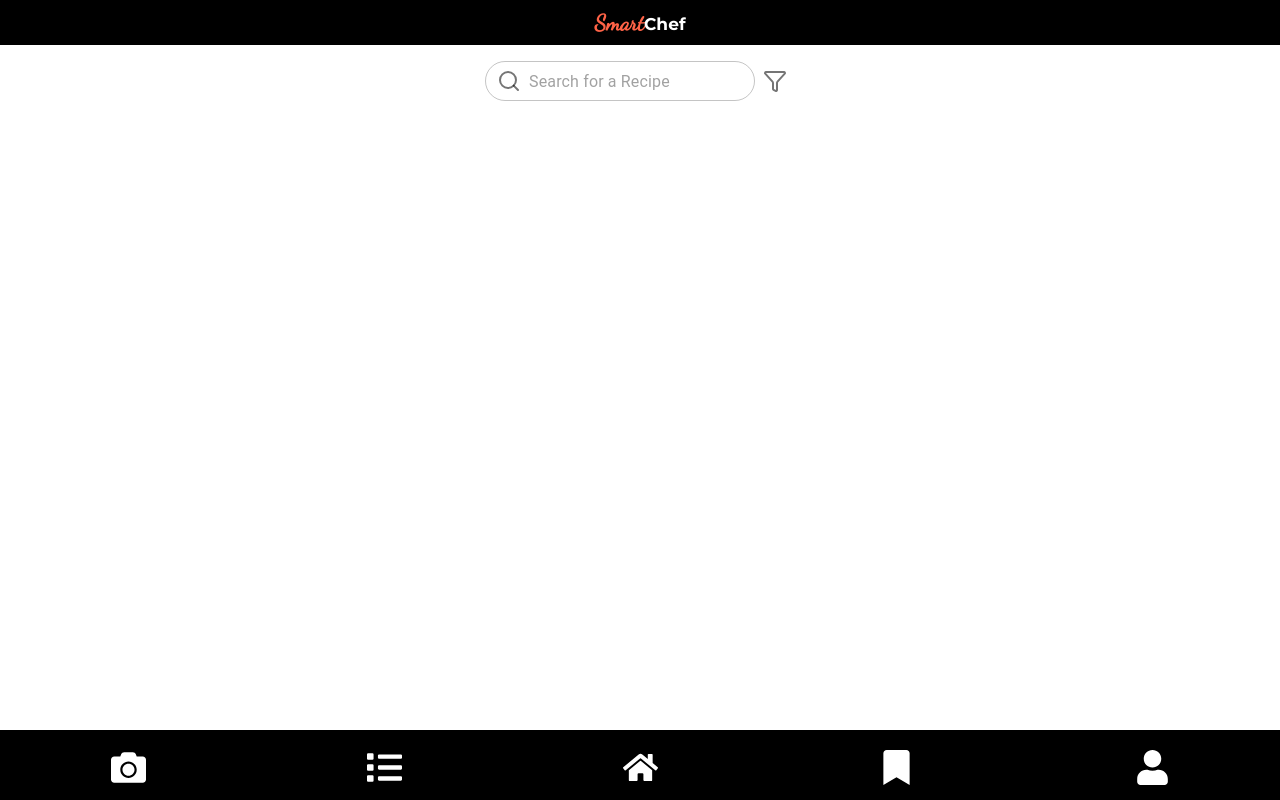
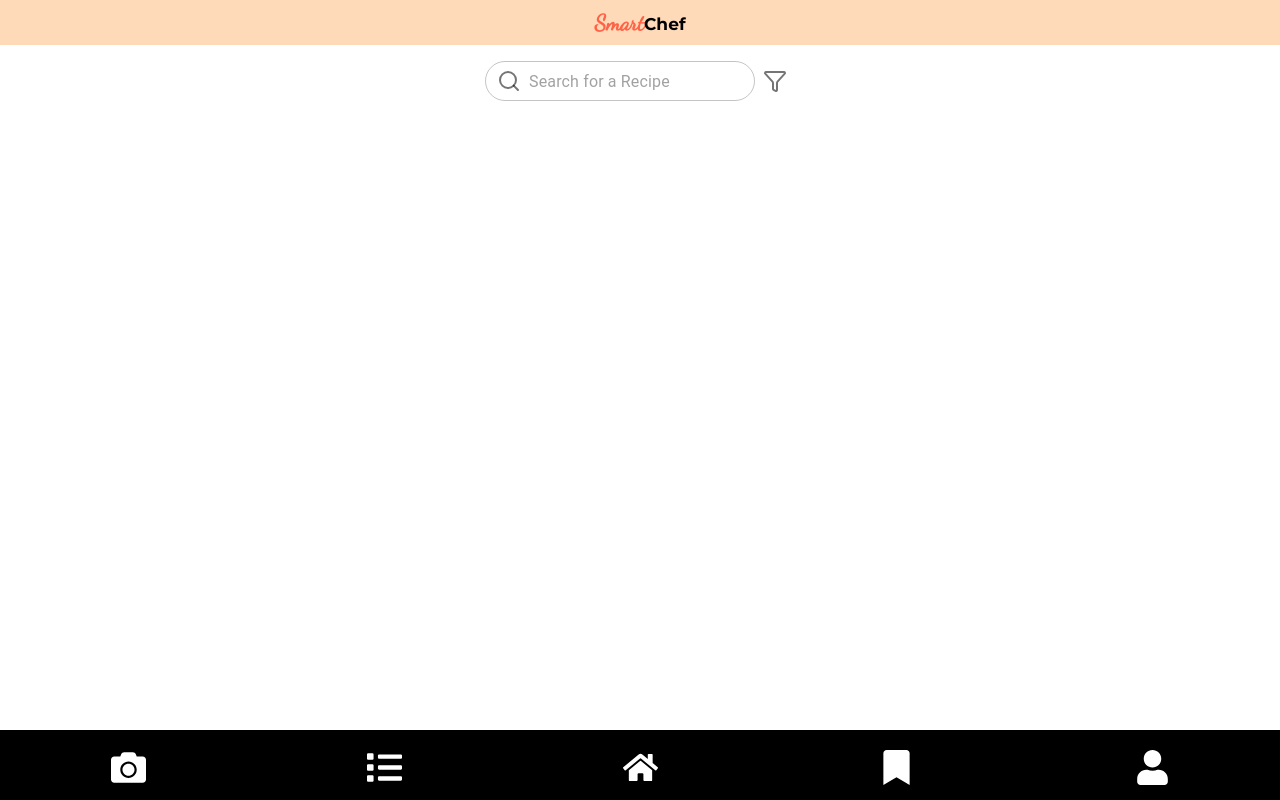
Before and after one commit to marylou7/smartchef, a React (Create React App) app: page / in a window 1280 px wide. Built offline with nearby package versions, Linux system fonts and the light colour scheme.

Commit message:
updated topbar colour

```diff
--- a/src/components/TopBar.js
+++ b/src/components/TopBar.js
@@ -30,7 +30,7 @@ const styles = {
   topBar: {
     width: "100%",
     height: "45px",
-    backgroundColor: "#000",
+    backgroundColor: "#FFDAB9",
     color: "white",
     display: "flex",
     alignItems: "center",
@@ -45,6 +45,7 @@ const styles = {
     fontFamily: "'Montserrat', sans-serif",
     fontSize: "17px",
     fontWeight: "bold",
+    color: "#000"
   },
   smartTitle: {
     fontFamily: "'Dancing Script', cursive",
```
